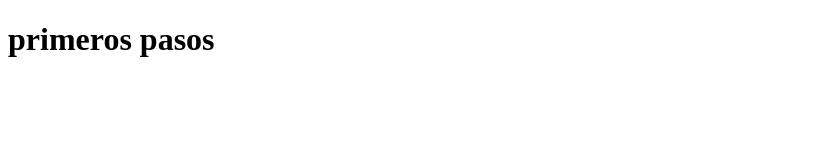
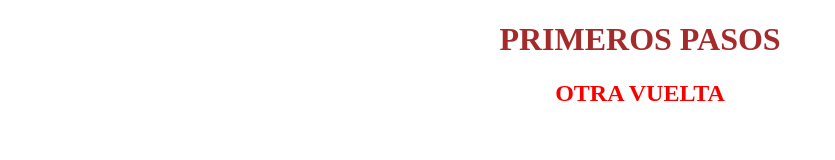
Before and after one commit to cilantech/CSS, a plain HTML site: page index.html in a window 1280 px wide. Shown: the whole page, without its empty margins (0-835 px from the left). Drawn offline with Linux system fonts and the light colour scheme.

Commit message:
creaccion de los estilos css

```diff
--- a/index.html
+++ b/index.html
@@ -4,11 +4,14 @@
     <meta charset="UTF-8">
     <meta name="viewport" content="width=device-width, initial-scale=1.0">
     <title>Primeros Pasos</title>
+    <link rel="stylesheet" href="./src/css/style.css">
+
 </head>
 <body>
     <header>
+        <h1> primeros pasos</h1>
 
-        <h1>primeros pasos</h1>
+        <h2>otra vuelta</h2>
 
     </header>
     <main>
--- /dev/null
+++ b/src/css/style.css
@@ -0,0 +1,11 @@
+h1{
+        text-align: center;
+        color: brown;
+        text-transform: uppercase;
+}
+
+h2{
+    text-align: center;
+    color: rgb(249, 0, 0);
+    text-transform: uppercase;
+}
```
